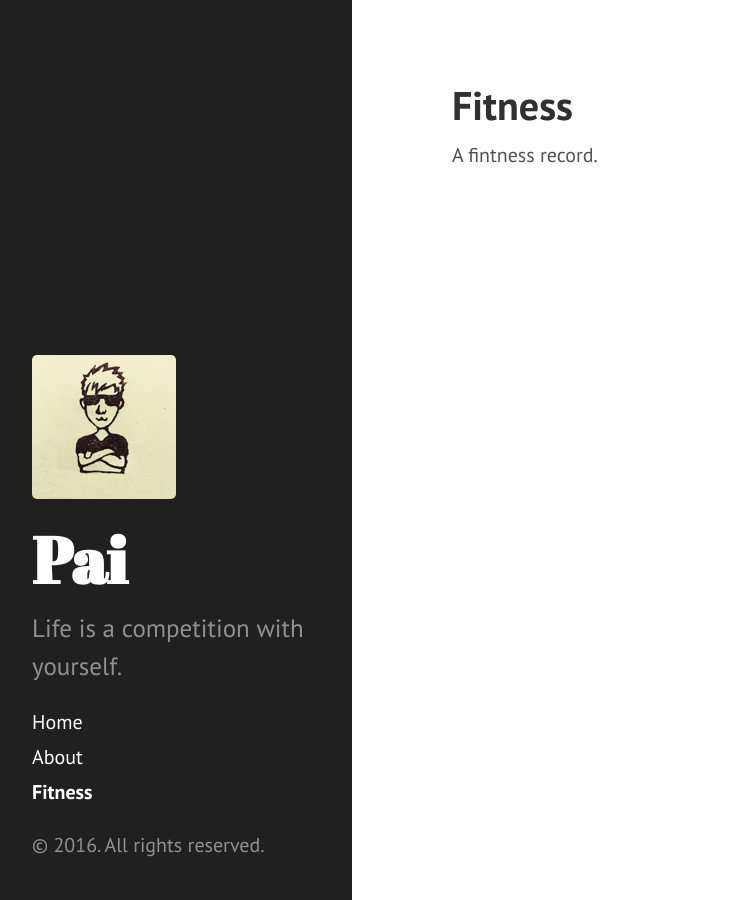
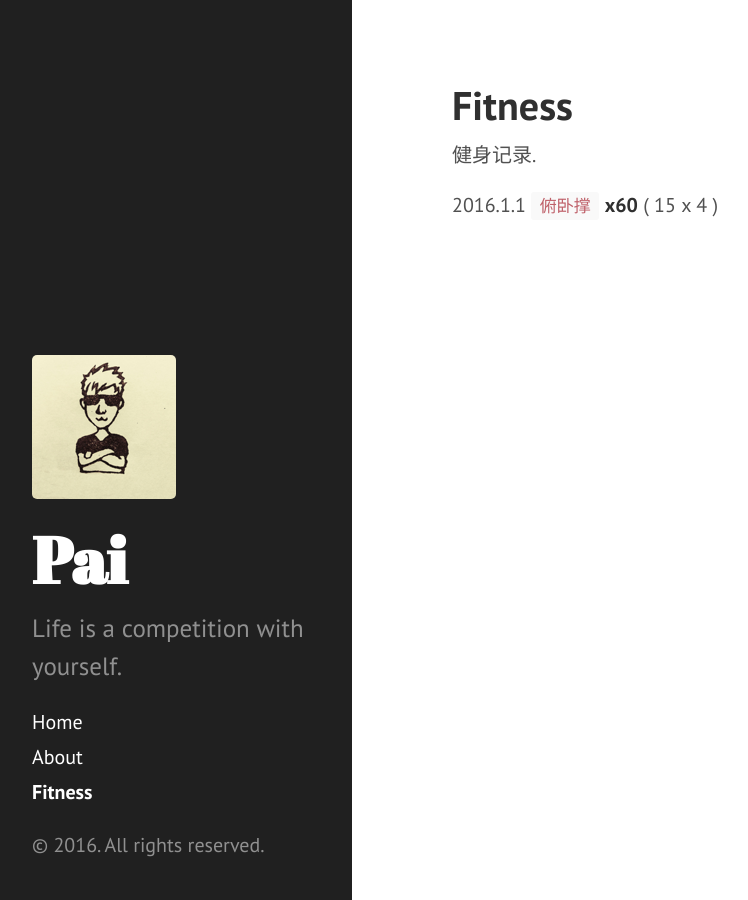
Before and after one commit to dragon8897/dragon8897.github.io, a Jekyll site: the page built from fitness.md, in a window 1280 px wide. Shown: the whole page, without its empty margins (8-756 px from the left). Built offline with Jekyll 4.4.1, drawn with Linux system fonts in a browser that asks for light colours; Markdown is read by kramdown in place of the engine named in the settings.

Commit message:
add a fitness record.

```diff
--- a/fitness.md
+++ b/fitness.md
@@ -3,4 +3,6 @@ layout: page
 title: Fitness
 ---
 
-A fintness record.
+健身记录.
+
+2016.1.1 `俯卧撑` **x60** ( 15 x 4 )
```
